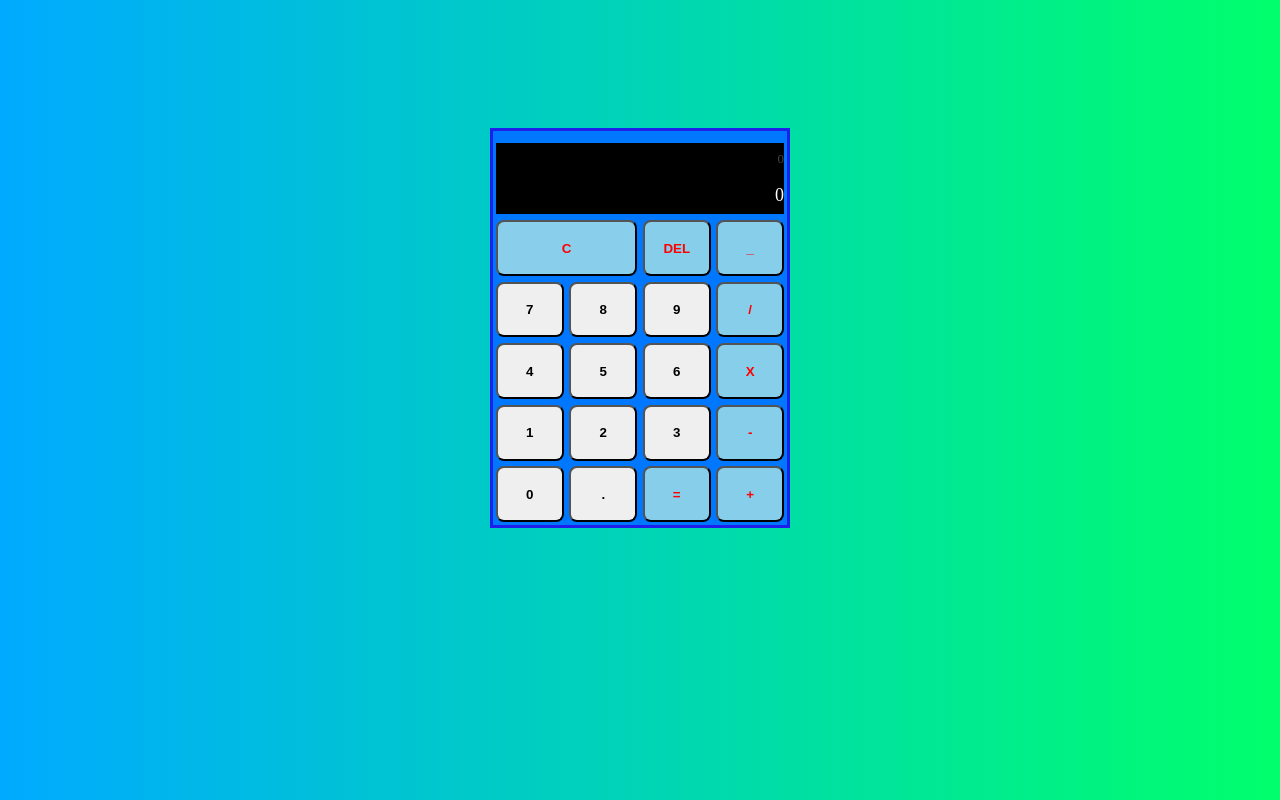
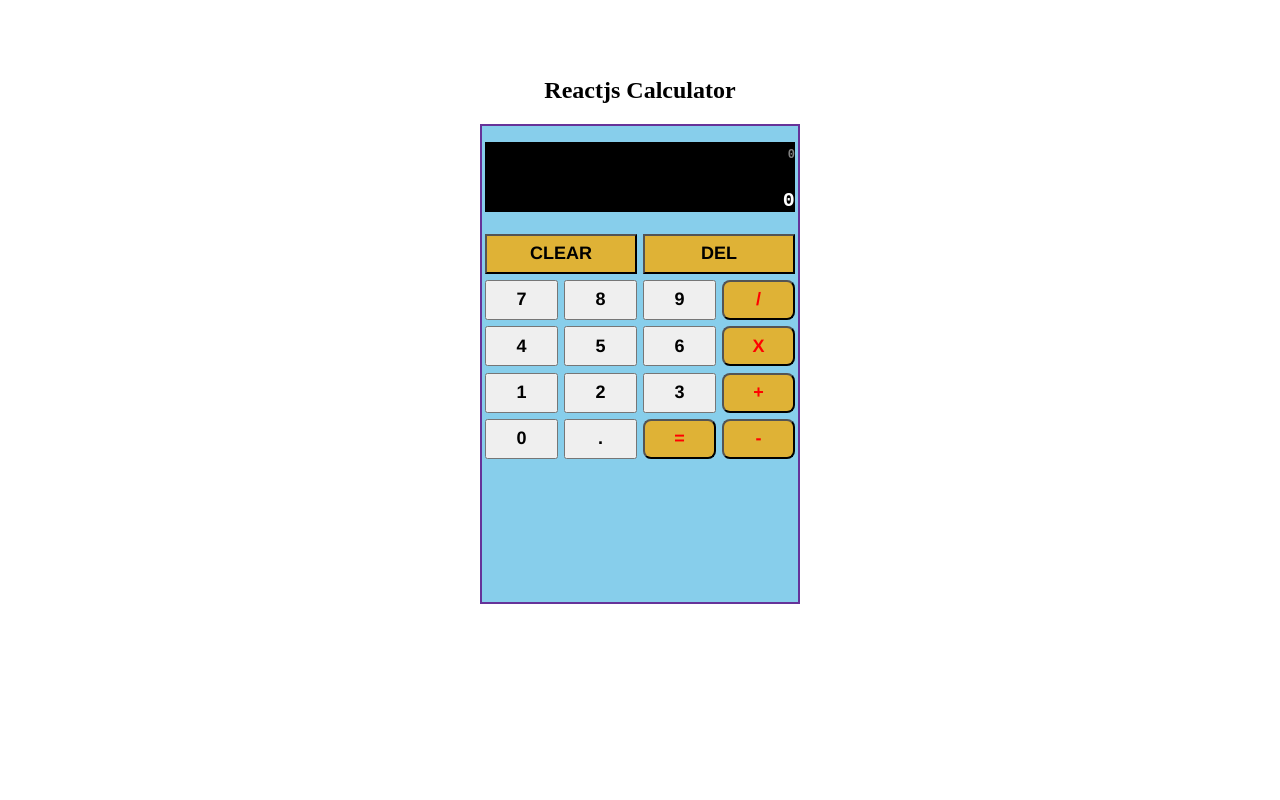
Before and after one commit to JOSPHAT-KITUKU/reactjs_calculator, a React (Create React App) app: page / in a window 1280 px wide. Built offline with nearby package versions, Linux system fonts and the light colour scheme.

Commit message:
Seperated the Components to its own file

```diff
--- a/src/App.js
+++ b/src/App.js
@@ -1,77 +1,55 @@
-import React from 'react'
 import './index.css';
-import {useState} from 'react';
-
+import Display from './components/Display';
+import Buttons from './components/Button';
+import { useState } from 'react';
 
 function App() {
-    const [calc, setState] = useState("");
-    const [result, setResult] = useState("");
+  const [val, setResult] = useState("");
+  const [val_prev, setPrev] = useState("");
 
-    const operations = ['/', '*', '+', '-', '.', '_'];
+  const ops = ['/', '*', '+', '-', '.'];
 
-
-    const clearCalc = () =>{
-      setResult("");
-      setState("");
-    }
-    const updateCalc = value => {
-      if ((operations.includes(value) && calc === '') || (operations.includes(value) && operations.includes(calc.slice(-1))))
-      {
+  const handleClick = (value) => {
+    if ((ops.includes(value) && val === '') || (ops.includes(value) && ops.includes(val.slice(-1)))){
       return;
     }
-      setState(prev => prev + value);
-      if (!operations.includes(value)){
-        if (calc === '_'){
-          console.log(value);
-        }
+    setResult(prev => prev + value);
+    if (!ops.includes(value)){
       // eslint-disable-next-line
-        setResult(eval(calc + value));
+      setPrev(eval(val+value).toString());
     }
   }
-    const equalto = () => {
-      if (calc === ''){
+  const handleEqual = () =>{
+    if (val === ''){
       return;
     }
      // eslint-disable-next-line
-      setState(eval(calc).toString());
+    setResult(eval(val).toString());
   }
-    const del = () => {
-      if (calc === ''){
+  const handleClear = () => {
+    setResult("");
+    setPrev("");
+  }
+  const handleDel = () => {
+    if (val === ''){
       return;
     }
-      const num = calc.slice(0, -1);
-      setState(num);
+    const num = val.slice(0, -1);
     setResult(num);
   }
   return (
-      <div className="Calc">
-        <div className='display'>
-          <div className='prev-out'>
-            {result ? <span>{result}</span>: 0}
+    <div className='App-wrapper'>
+      <div className='title'>
+        <h2>Reactjs Calculator</h2>
       </div>
-          <div className='curr_out'>
-            {calc || "0"}
+      <div className="App">
+      <div className='disp'>
+        <Display input={val} input2={val_prev}/>
+      </div>
+      <div className='butt'>
+        <Buttons click={handleClick} equal={handleEqual} clear={handleClear} delete={handleDel}></Buttons>
       </div>
       </div>
-        <button className='span_two' onClick={()=>clearCalc()}>C</button>
-        <button className='color-org' onClick={del}>DEL</button>
-        <button className='color-org' onClick={()=>updateCalc('_')}>_</button>
-        <button onClick={()=> updateCalc('7')}>7</button>
-        <button onClick={()=> updateCalc('8')}>8</button>
-        <button onClick={()=> updateCalc('9')}>9</button>
-        <button className='color-org' onClick={()=> updateCalc("/")}>/</button>
-        <button onClick={()=> updateCalc('4')}>4</button>
-        <button onClick={()=> updateCalc('5')}>5</button>
-        <button onClick={()=> updateCalc('6')}>6</button>
-        <button className='color-org' onClick={()=> updateCalc("*")}>X</button>
-        <button onClick={()=> updateCalc('1')}>1</button>
-        <button onClick={()=> updateCalc('2')}>2</button>
-        <button onClick={()=> updateCalc('3')}>3</button>
-        <button className='color-org' onClick={()=> updateCalc("-")}>-</button>
-        <button onClick={()=> updateCalc('0')}>0</button>
-        <button onClick={()=> updateCalc(".")}>.</button>
-        <button className='color-org' onClick={() => equalto()}>=</button>
-        <button className='color-org' onClick={()=> updateCalc("+")}>+</button>
     </div>
   );
 }
--- /dev/null
+++ b/src/components/Button.css
@@ -0,0 +1,32 @@
+.buttons{
+    display: flex;
+    flex-flow: row wrap;
+    padding: 0;
+    height: 10vh;
+}
+.span-two{
+    flex-basis: 45%;
+    margin: 1%;
+    margin-top: 3%;
+    font-size: large;
+    font-weight: bold;
+    font-family: 'Franklin Gothic Medium', 'Arial Narrow', Arial, sans-serif;
+    flex-grow: 1;
+    background-color: rgb(223, 178, 54);
+}
+button{
+    flex-basis: 23%;
+    margin: 1%;
+    font-size: large;
+    font-weight: bold;
+    font-family: 'Franklin Gothic Medium', 'Arial Narrow', Arial, sans-serif;
+    height: 40px;
+}
+.color-org{
+    color: red;
+    background-color: rgb(223, 178, 54);
+    border-radius: 8px;
+}
+button:hover{
+    background-color: rgb(255, 255, 255, 0.5);
+}
--- /dev/null
+++ b/src/components/Button.js
@@ -0,0 +1,30 @@
+import React from 'react';
+import './Button.css';
+
+
+const Buttons = (props) =>{
+    return(
+        <div className='buttons'>
+            <button className='span-two' onClick={props.clear}>CLEAR</button>
+            <button className='span-two' onClick={props.delete}>DEL</button>
+            <button onClick={()=>props.click('7')}>7</button>
+            <button onClick={()=>props.click('8')}>8</button>
+            <button onClick={()=>props.click('9')}>9</button>
+            <button className='color-org' onClick={()=>props.click('/')}>/</button>
+            <button onClick={()=>props.click('4')}>4</button>
+            <button onClick={()=>props.click('5')}>5</button>
+            <button onClick={()=>props.click('6')}>6</button>
+            <button className='color-org' onClick={()=>props.click('*')}>X</button>
+            <button onClick={()=>props.click('1')}>1</button>
+            <button onClick={()=>props.click('2')}>2</button>
+            <button onClick={()=>props.click('3')}>3</button>
+            <button className='color-org' onClick={()=>props.click('+')}>+</button>
+            <button onClick={()=>props.click('0')}>0</button>
+            <button onClick={()=>props.click('.')}>.</button>
+            <button className='color-org'onClick={props.equal}>=</button>
+            <button className='color-org' onClick={()=>props.click('-')}>-</button>
+        </div>
+    );
+}
+
+export default Buttons;
--- /dev/null
+++ b/src/components/Display.css
@@ -0,0 +1,26 @@
+.display{
+    display: flex;
+    align-items: flex-end;
+    justify-content: space-between;
+    flex-direction: column;
+    height: 70px;
+    width: 98%;
+    background-color: black;
+    color: white;
+    margin: auto;
+    margin-top: 5%;
+    font-size: large;
+    font-weight: bold;
+    word-wrap: break-word;
+    word-break: break-all;
+}
+.top-preview{
+    font-size: 12px;
+    color: gray;
+    margin-top: 2%;
+    font-family:'Courier New', Courier, monospace;
+}
+.bottom-ans{
+    font-size: 20px;
+    font-family:'Courier New', Courier, monospace;
+}
--- /dev/null
+++ b/src/components/Display.js
@@ -0,0 +1,17 @@
+import React from 'react';
+import './Display.css';
+
+const Display = (props)=>{
+    return (
+        <div className='display'>
+            <div className='top-preview'>
+                {props.input2?<span>{props.input2}</span>:0}
+            </div>
+            <div className='bottom-ans'>
+                {props.input || 0}
+            </div>
+        </div>
+    );
+}
+
+export default Display;
--- a/src/index.css
+++ b/src/index.css
@@ -1,63 +1,31 @@
 *{
   box-sizing: border-box;
 }
-.Calc{
-  border: 3px solid rgb(31, 31, 235);
+body{
+  margin: 0;
+  padding: 0;
+}
+.App{
+  margin: auto;
+  width: 320px;
+  height: 60vh;
+  border: 2px solid rebeccapurple;
+  margin-top: 1%;
+  background-color: skyblue;
   display: flex;
-  width: 300px;
-  height: 400px;
-  flex-flow: row wrap;
-  background-color: rgb(0, 119, 255);
+  flex-flow: column;
+}
+.title{
   margin: auto;
-  margin-top: 10%;
+  margin-top: 6%;
+  text-align: center;
 }
-body {
-  margin: 0;
-  background: linear-gradient(to right, #00AAFF, #00FF6C);
-  color: white;
+.disp{
+  height: 100px auto;
 }
-.color-org{
-  background-color: skyblue;
-  color: red;
+.App_wrapper{
+  background-color: aqua;
 }
-.display{
-  height: 70px, auto;
-  margin: 1%;
+.butt{
   margin-top: 4%;
-  flex-basis: 98%;
-  background-color: black;
-  display: flex;
-  flex-direction: column;
-  font-size: large;
-  align-items: flex-end;
-  justify-content: space-around;
-  word-wrap: break-word;
-  word-break: break-all;
 }
-
-.span_two{
-  flex-basis: 48%;
-  margin: 1%;
-  background-color: hsl(197, 71%, 73%);
-  border-radius: 8px;
-  color: red;
-}
-button{
-  flex-basis: 23%;
-  margin: 1%;
-  font-weight: bold;
-  border-radius: 8px;
-}
-
-.prev-out{
-  color: rgb(71, 70, 70);
-  font-size: small;
-}
-
-.curr_out{
-  color: white;
-  font-size: large;
-}
-button:hover, button:focus{
-  background-color: orange;
-}
```
Lines whose indentation alone changed are shown as unchanged.
